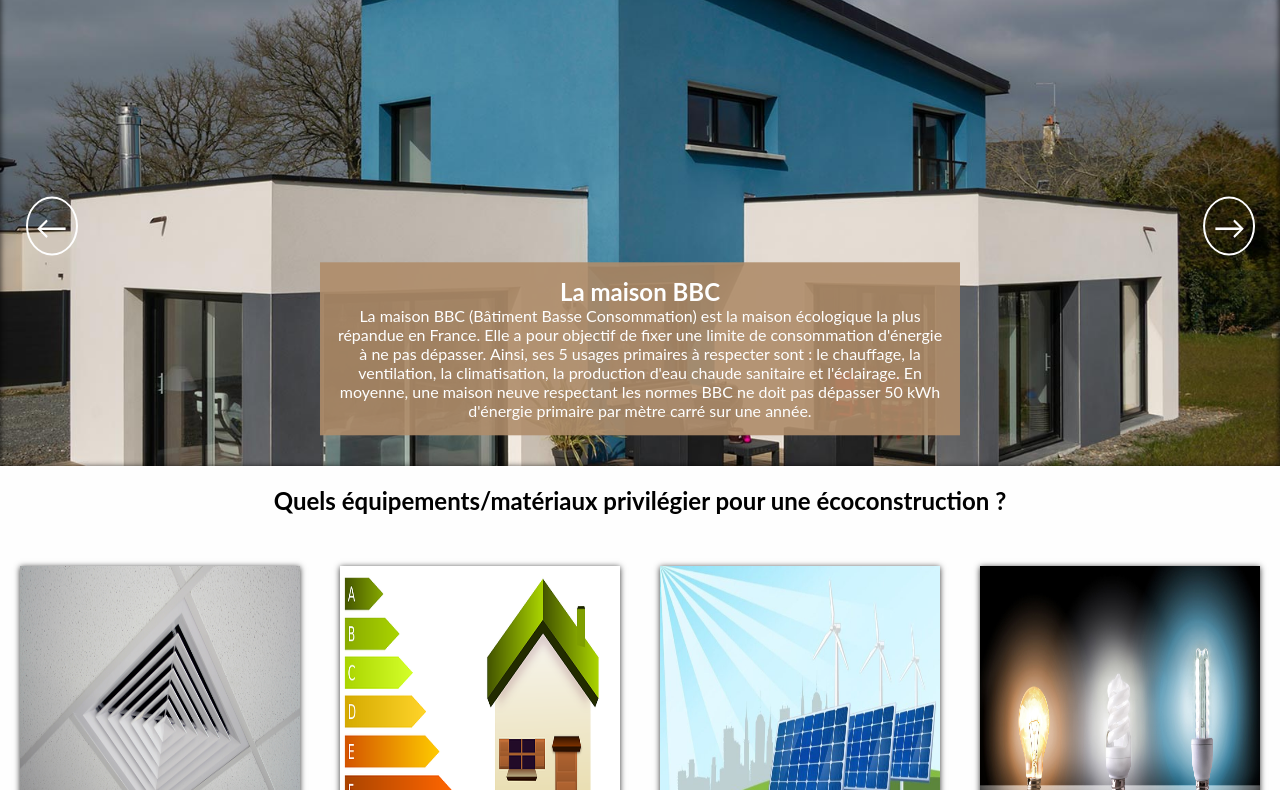
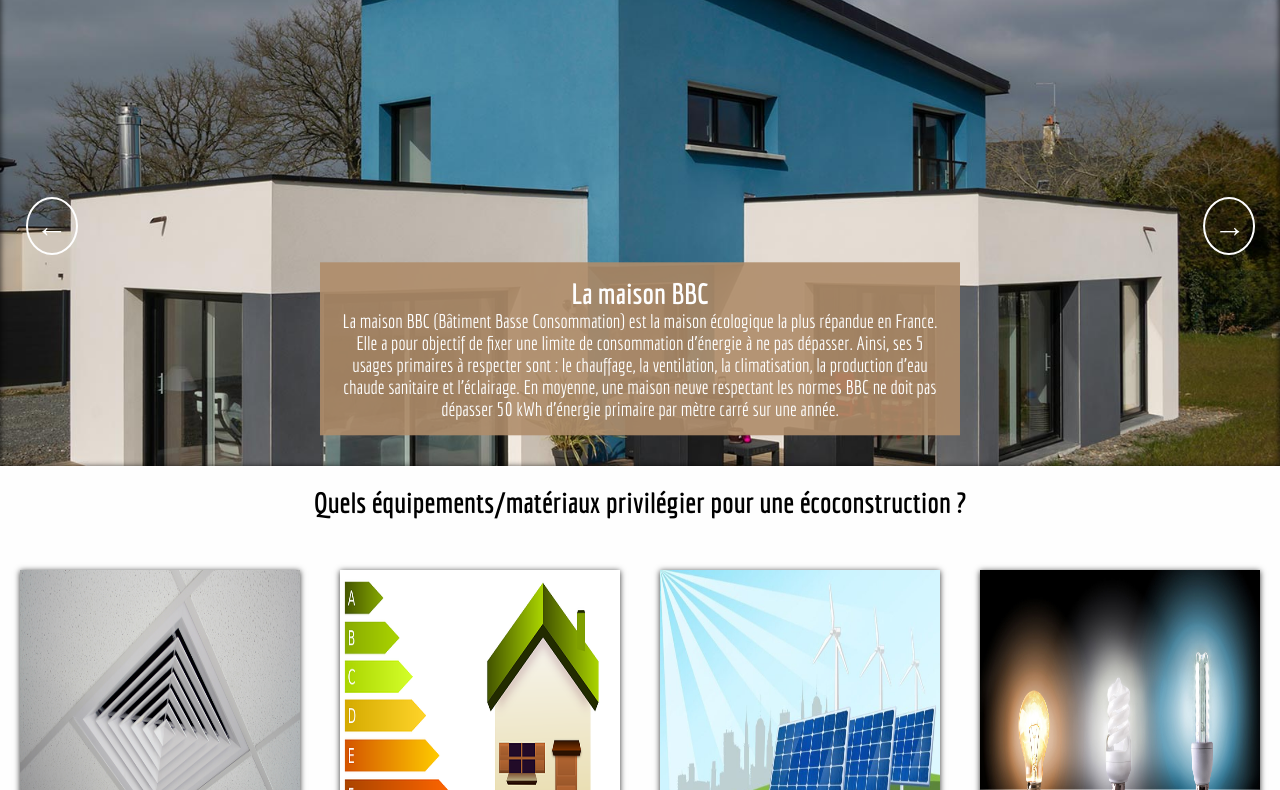
Before and after one commit to MathieuLP35/architecture_tiw, a plain HTML site: page index.html in a window 1280 px wide. Shown: the part 84-874 px from the top of the page. Drawn offline with Linux system fonts and the light colour scheme.

Commit message:
maquette + rapport + font

```diff
--- a/assets/css/style.css
+++ b/assets/css/style.css
@@ -2,7 +2,7 @@
     margin: 0;
     padding: 0;
     box-sizing: border-box;
-    font-family: Lato, "Sans-Serif";
+    font-family: 'Economica', sans-serif;
 }
 
 html{
@@ -11,7 +11,7 @@ html{
 
 body{
     background-color: var(--white);
-    font-size: 1.0rem;
+    font-size: 1.2rem;
 }
 
 /* FORMULAIRE */
```
Also changed, not shown: 5 other files.
